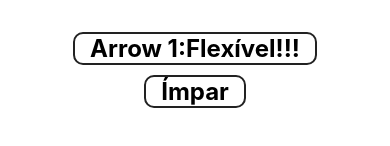
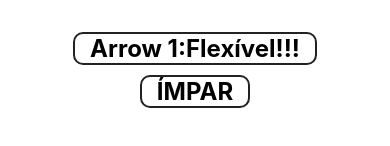
Before and after one commit to netogerbi/react-native-basics, a React Native app: screen / in a window 390 px wide. Shown: the part 352-498 px from the top of the page. Built offline with nearby package versions, Linux system fonts and the light colour scheme.

Commit message:
returning childs of elements

```diff
--- /dev/null
+++ b/src/components/Child.js
@@ -0,0 +1,8 @@
+//esta forma também se mostrou rápido
+export default props => {
+    if (props.test) {
+        return props.children; // retorna todas as tags dentro do elemento <Child>
+    } else {
+        return null;
+    }
+}
--- a/src/components/OddCouple.js
+++ b/src/components/OddCouple.js
@@ -1,6 +1,7 @@
 import React from 'react';
 import { View, Text } from 'react-native';
 import Pattern from '../styles/Pattern';
+import Child from './Child'
 
 // function oddOrCouple(num) {
 //     if(num % 2 == 0) {
@@ -14,14 +15,24 @@ import Pattern from '../styles/Pattern';
  *
  * @comment esta maneira se mostrou muito mais rápido
  */
-function oddOrCouple(num) {
-    const v = num % 2 === 0 ? 'Par' : 'Ímpar';
-    return <Text style={Pattern.ex}>{v}</Text>
-}
+// function oddOrCouple(num) {
+//     const v = num % 2 === 0 ? 'Par' : 'Ímpar';
+//     return <Text style={Pattern.ex}>{v}</Text>;
+// }
 
 export default props =>
     <View>
-        {oddOrCouple(props.num)}
+        <Child test={props.num % 2 === 0} >
+            <Text style={Pattern.ex}>PAR</Text>
+        </Child>
+        <Child test={props.num % 2 === 1} >
+            <Text style={Pattern.ex}>ÍMPAR</Text>
+        </Child>
+
+
+        {/* {oddOrCouple(props.num)} */}
+
+
 
         {/* {
             props.num % 2 == 0
```
